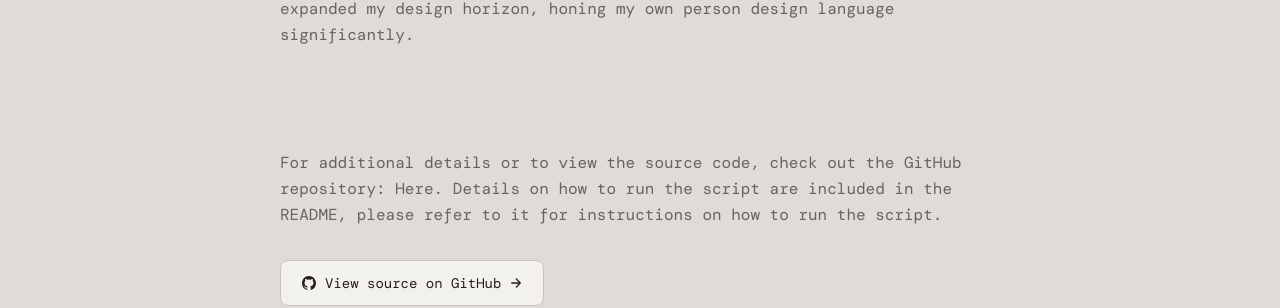
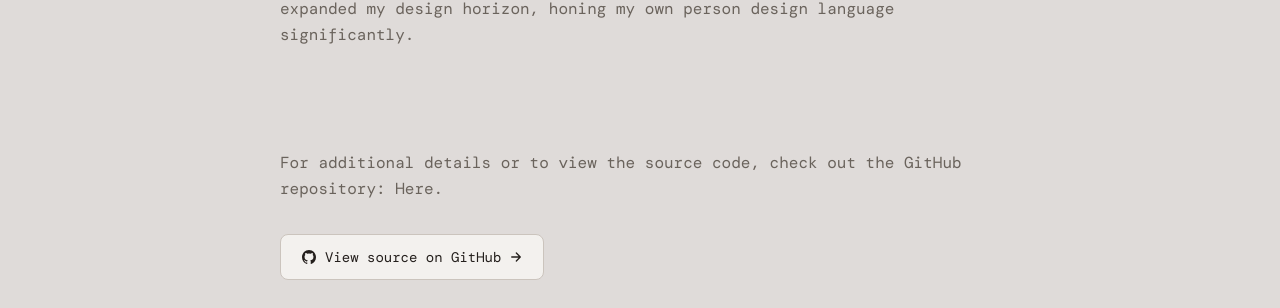
Before and after one commit to Mccullahz/web-v2, a React (Vite) app: page /pzy in a window 1280 px wide. Shown: the part 1164-1472 px from the top of the page. Built offline with nearby package versions, Linux system fonts and the light colour scheme; a web font is replaced by a local one.

Commit message:
chore: update new pzy page link and language

```diff
--- a/src/pages/Pzy.tsx
+++ b/src/pages/Pzy.tsx
@@ -13,8 +13,8 @@ export const Pzy: React.FC = () => (
     ]}
     description={`<br/>
       <br /><br />
-      For additional details or to view the source code, check out the GitHub repository: Here. Details on how to run the script are included in the README, please refer to it for instructions on how to run the script.
+      For additional details or to view the source code, check out the GitHub repository: Here.
     `}
-    repoLink="https://www.github.com/Mccullahz/pzy-coffee"
+    repoLink="https://www.github.com/Mccullahz/coffeeco"
   />
 );
```
